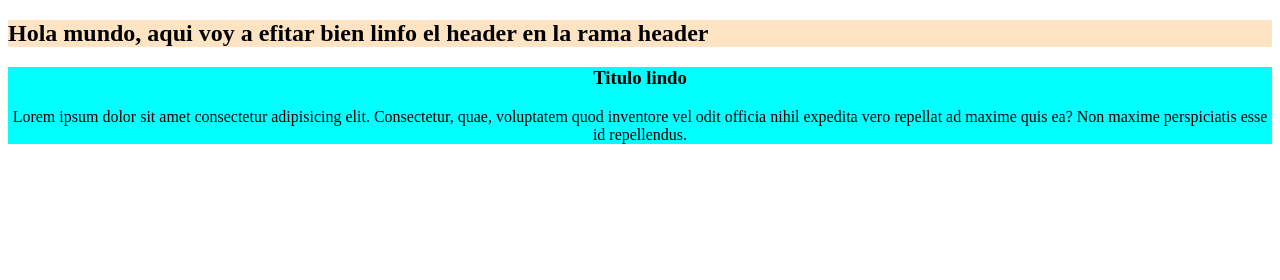
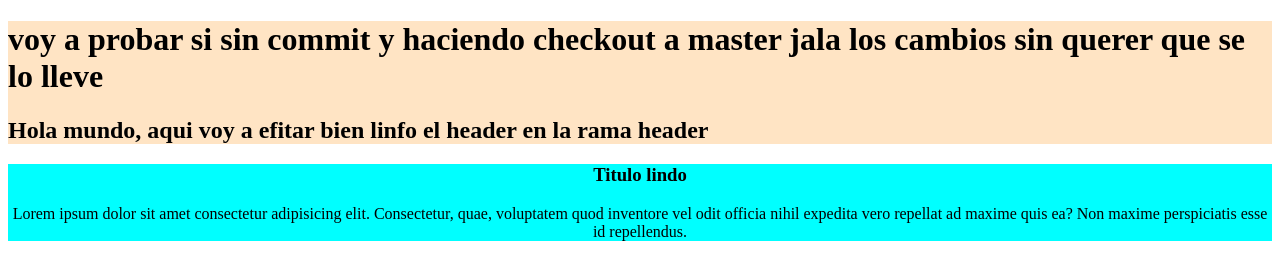
Before and after one commit to Karlamorasg/prueba1gitgithub, a plain HTML site: page index.html in a window 1280 px wide. Drawn offline with Linux system fonts and the light colour scheme.

Commit message:
cmabios feos de prueba para un merge

```diff
--- a/index.html
+++ b/index.html
@@ -9,6 +9,7 @@
   <body>
     <div class="header">
       <div id="container-fluid">
+        <h1> voy a probar si sin commit y haciendo checkout a master jala los cambios sin querer que se lo lleve</h1>
         <h2>Hola mundo, aqui voy a efitar bien linfo el header en la rama header </h2>
       </div>
     </div>
```
